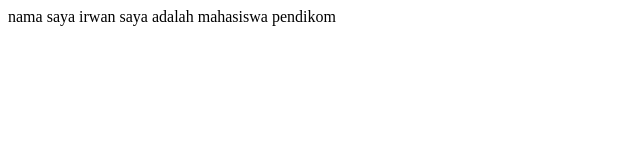
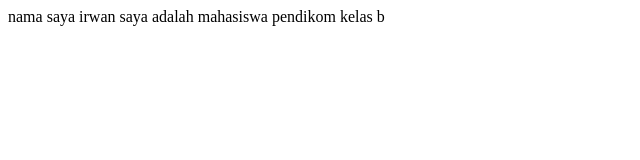
Before and after one commit to Irwansyah-eng/percobaan, a plain HTML site: page index.html in a window 1280 px wide. Shown: the full height of the page, 0-640 px from the left. Drawn offline with Linux system fonts and the light colour scheme.

Commit message:
lisa menambahkan kelas

```diff
--- a/index.html
+++ b/index.html
@@ -7,6 +7,6 @@
 </head>
 <body>
 nama saya irwan
-saya adalah mahasiswa pendikom
+saya adalah mahasiswa pendikom kelas b
 </body>
 </html>
```
